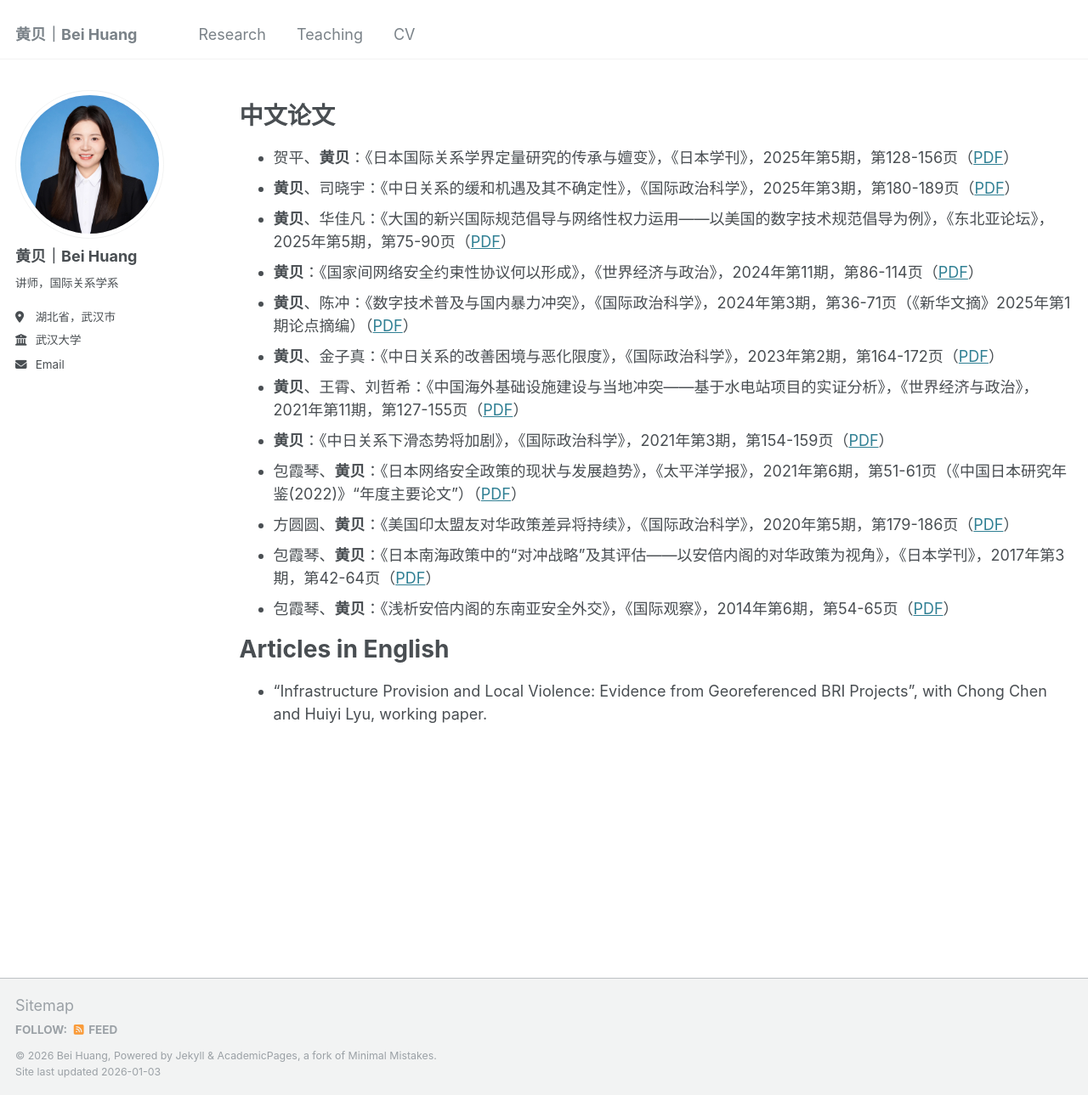
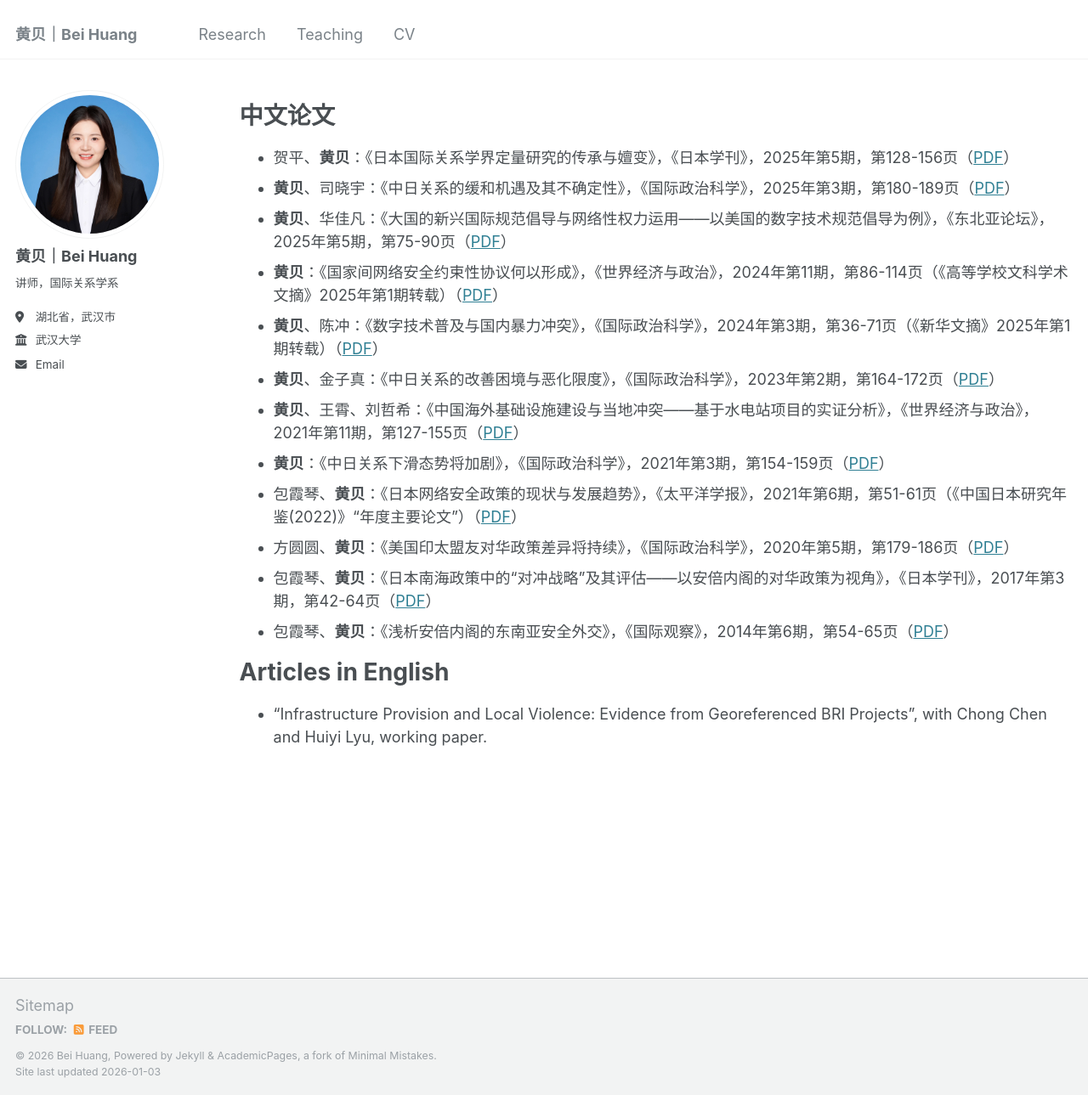
Before and after one commit to huangb5094/huangb5094.github.io, a Jekyll site: the page built from _pages/research.md, in a window 1280 px wide and 1289 px high. Shown: the whole window at 85% size. Built offline with Jekyll 4.4.1, drawn with Linux system fonts in a browser that asks for light colours.

Commit message:
Update research.md

```diff
--- a/_pages/research.md
+++ b/_pages/research.md
@@ -13,8 +13,8 @@ redirect_from:
 * 贺平、**黄贝**：《日本国际关系学界定量研究的传承与嬗变》，《日本学刊》，2025年第5期，第128-156页（[PDF](https://huangb5094.github.io/files/paper11.pdf)）
 * **黄贝**、司晓宇：《中日关系的缓和机遇及其不确定性》，《国际政治科学》，2025年第3期，第180-189页（[PDF](https://huangb5094.github.io/files/paper12.pdf)）
 * **黄贝**、华佳凡：《大国的新兴国际规范倡导与网络性权力运用——以美国的数字技术规范倡导为例》，《东北亚论坛》，2025年第5期，第75-90页（[PDF](https://huangb5094.github.io/files/paper10.pdf)）
-* **黄贝**：《国家间网络安全约束性协议何以形成》，《世界经济与政治》，2024年第11期，第86-114页（[PDF](https://huangb5094.github.io/files/paper9.pdf)）
-* **黄贝**、陈冲：《数字技术普及与国内暴力冲突》，《国际政治科学》，2024年第3期，第36-71页（《新华文摘》2025年第1期论点摘编）（[PDF](https://huangb5094.github.io/files/paper8.pdf)）
+* **黄贝**：《国家间网络安全约束性协议何以形成》，《世界经济与政治》，2024年第11期，第86-114页（《高等学校文科学术文摘》2025年第1期转载）（[PDF](https://huangb5094.github.io/files/paper9.pdf)）
+* **黄贝**、陈冲：《数字技术普及与国内暴力冲突》，《国际政治科学》，2024年第3期，第36-71页（《新华文摘》2025年第1期转载）（[PDF](https://huangb5094.github.io/files/paper8.pdf)）
 * **黄贝**、金子真：《中日关系的改善困境与恶化限度》，《国际政治科学》，2023年第2期，第164-172页（[PDF](https://huangb5094.github.io/files/paper7.pdf)）
 * **黄贝**、王霄、刘哲希：《中国海外基础设施建设与当地冲突——基于水电站项目的实证分析》，《世界经济与政治》，2021年第11期，第127-155页（[PDF](https://huangb5094.github.io/files/paper6.pdf)）
 * **黄贝**：《中日关系下滑态势将加剧》，《国际政治科学》，2021年第3期，第154-159页（[PDF](https://huangb5094.github.io/files/paper5.pdf)）
```
